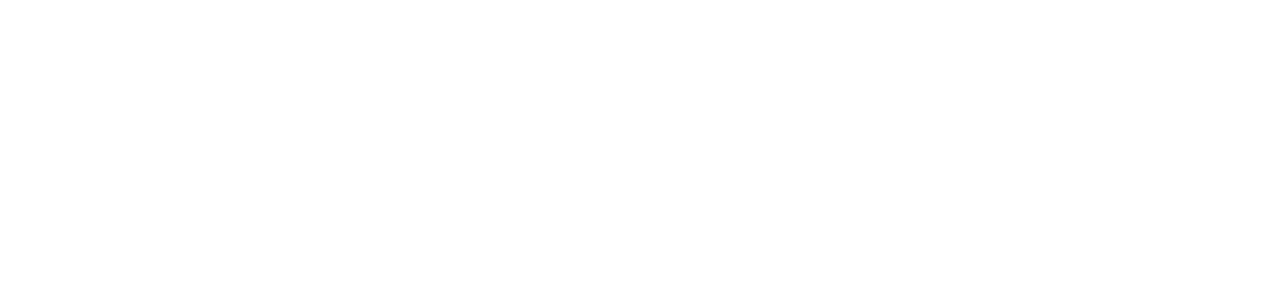
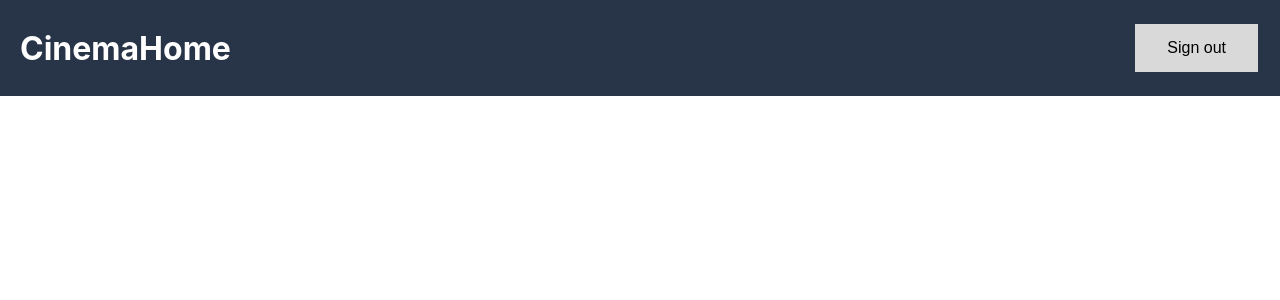
Before and after one commit to adrianmarta/CinemaCity, a React (Create React App) app in the folder CinemaCity/src/frontend/: page /party-details in a window 1280 px wide. Before the commit this address had no page. Shown: the top 300 px of the page. Built offline with nearby package versions, Linux system fonts and the light colour scheme.

Commit message:
some frontend details

```diff
--- a/CinemaCity/src/frontend/src/App.js
+++ b/CinemaCity/src/frontend/src/App.js
@@ -6,6 +6,7 @@ import {BrowserRouter as Router, Route, Link, Routes} from 'react-router-dom';
 import MainPage from "./components/MainPage";
 import createParty from "./components/createParty";
 import CreateParty from "./components/createParty";
+import PartyDetails from "./components/PartyDetails";
 
 function App() {
     return (
@@ -16,6 +17,7 @@ function App() {
                 <Route path="/login" element={<Login/>}/>
                 <Route path="/main-page" element={<MainPage/>}/>
                 <Route path="/parties" element={<CreateParty/>}/>
+                <Route path="/party-details" element={<PartyDetails/>}/>
             </Routes>
         </Router>
     );
--- a/CinemaCity/src/frontend/src/components/MainPage.js
+++ b/CinemaCity/src/frontend/src/components/MainPage.js
@@ -1,20 +1,105 @@
-import React from "react";
-import {Link} from "react-router-dom";
-const MainPage = () =>{
+import React, { useState, useEffect } from "react";
+import { Link } from "react-router-dom";
+import axios from "axios";
+import './style.css';
 
-    return(
-        <header style={{ backgroundColor: '#283548', color: '#fff', padding: '20px', display: 'flex', justifyContent: 'space-between', alignItems: 'center' }}>
+const MainPage = () => {
+    const [parties, setParties] = useState([]);
+
+    useEffect(() => {
+        fetchParties();
+    }, []);
+
+    const fetchParties = async () => {
+        try {
+            const response = await axios.get("http://localhost:8080/parties"); // Assuming your backend server is running on the same host
+            setParties(response.data);
+        } catch (error) {
+            console.error("Error fetching parties:", error);
+        }
+    };
+
+    return (
+        <div>
+            <header
+                style={{
+                    backgroundColor: "#283548",
+                    color: "#fff",
+                    padding: "20px",
+                    display: "flex",
+                    justifyContent: "space-between",
+                    alignItems: "center"
+                }}
+            >
                 <h1 style={{ margin: 0 }}>CinemaHome</h1>
                 <div>
                     <Link to="/">
-                    <button style={{ backgroundColor: '#D9D9D9', border: 'none', color: 'black', padding: '15px 32px', textAlign: 'center', textDecoration: 'none', display: 'inline-block', fontSize: '16px', margin: '4px 2px', cursor: 'pointer' }}>Sign out</button>
+                        <button
+                            style={{
+                                backgroundColor: "#D9D9D9",
+                                border: "none",
+                                color: "black",
+                                padding: "15px 32px",
+                                textAlign: "center",
+                                textDecoration: "none",
+                                display: "inline-block",
+                                fontSize: "16px",
+                                margin: "4px 2px",
+                                cursor: "pointer"
+                            }}
+                        >
+                            Sign out
+                        </button>
                     </Link>
                     <Link to="/parties">
-                    <button style={{ backgroundColor: '#D9D9D9', border: 'none', color: 'black', padding: '15px 32px', textAlign: 'center', textDecoration: 'none', display: 'inline-block', fontSize: '16px', margin: '4px 2px', cursor: 'pointer' }}>Create Party</button>
+                        <button
+                            style={{
+                                backgroundColor: "#D9D9D9",
+                                border: "none",
+                                color: "black",
+                                padding: "15px 32px",
+                                textAlign: "center",
+                                textDecoration: "none",
+                                display: "inline-block",
+                                fontSize: "16px",
+                                margin: "4px 2px",
+                                cursor: "pointer"
+                            }}
+                        >
+                            Create Party
+                        </button>
                     </Link>
                 </div>
             </header>
+            <div
+                style={{
+                    display: "grid",
+                    gridTemplateColumns: "repeat(auto-fill, minmax(300px, 1fr))",
+                    gap: "20px",
+                    padding: "20px"
+                }}
+            >
+                {parties.map(party => (
+                    <div className="wrapper-listing"
+                        key={party.objectId}
+                        style={{
+                            border: "1px solid #ccc",
+                            padding: "20px",
+                            borderRadius: "5px",
+                            boxShadow: "0 0 5px rgba(0, 0, 0, 0.1)"
+                        }}
+                    >
+                        <h2>{party.film_name}</h2>
+                        <p>{party.description}</p>
+                        <p>{party.location}</p>
+                        <p>{party.party_planer_name}</p>
+                        <p>{party.reviews}</p>
+                        {/* Add more party details here */}
+                    </div>
+                ))}
+            </div>
+        </div>
+    );
+};
 
-    )
-};
 export default MainPage;
--- /dev/null
+++ b/CinemaCity/src/frontend/src/components/PartyDetails.js
@@ -0,0 +1,43 @@
+import {Link} from "react-router-dom";
+import React from "react";
+
+const PartyDetails=()=>
+{
+    return (
+        <div>
+            <header
+                style={{
+                    backgroundColor: "#283548",
+                    color: "#fff",
+                    padding: "20px",
+                    display: "flex",
+                    justifyContent: "space-between",
+                    alignItems: "center"
+                }}
+            >
+                <h1 style={{ margin: 0 }}>CinemaHome</h1>
+                <div>
+                    <Link to="/">
+                        <button
+                            style={{
+                                backgroundColor: "#D9D9D9",
+                                border: "none",
+                                color: "black",
+                                padding: "15px 32px",
+                                textAlign: "center",
+                                textDecoration: "none",
+                                display: "inline-block",
+                                fontSize: "16px",
+                                margin: "4px 2px",
+                                cursor: "pointer"
+                            }}
+                        >
+                            Sign out
+                        </button>
+                    </Link>
+                </div>
+            </header>
+        </div>
+    );
+};
+export default PartyDetails;
--- a/CinemaCity/src/frontend/src/components/style.css
+++ b/CinemaCity/src/frontend/src/components/style.css
@@ -17,6 +17,15 @@
     border-radius: 10px;
     color: #fff;
     padding: 40px;
+}
+.wrapper-listing {
+    position: relative;
+    width: 420px;
+    background: #283548;
+    border-radius: 10px;
+    color: #fff;
+    padding: 40px;
+    opacity: 0.9;
 }
 .input-box {
     display: flex; /* Display input boxes in a flex container */
```
Also changed, not shown: 1 other file (tests, documents, lock files or other folders). Lines whose indentation alone changed are shown as unchanged.
